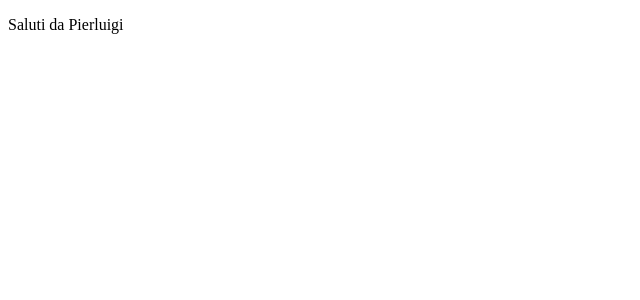
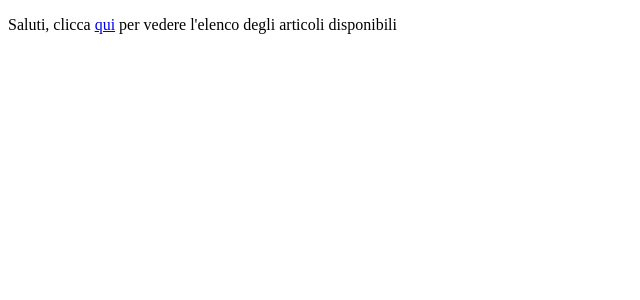
Before and after one commit to PierluigiPapa/angular16, an Angular app: page /welcome/1 in a window 1280 px wide. Shown: the top 300 px of the page, without its empty margins (0-640 px from the left). Built offline with nearby package versions, Linux system fonts and the light colour scheme.

Commit message:
feat: lez #10 added routerLink on WelcomeComponent

```diff
--- a/src/app/welcome/welcome.component.html
+++ b/src/app/welcome/welcome.component.html
@@ -1 +1 @@
-<p>Saluti da Pierluigi</p>
+<p>Saluti, {{utente}} clicca <a routerLink="/articoli">qui</a> per vedere l'elenco degli articoli disponibili</p>
```
